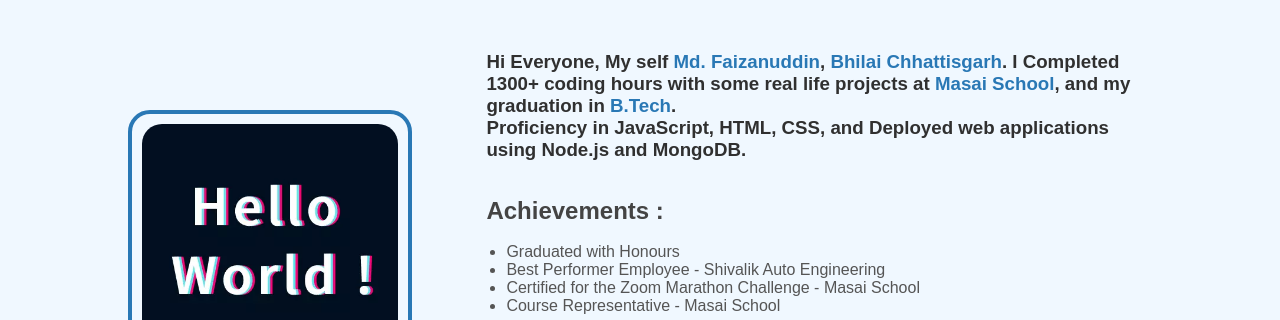
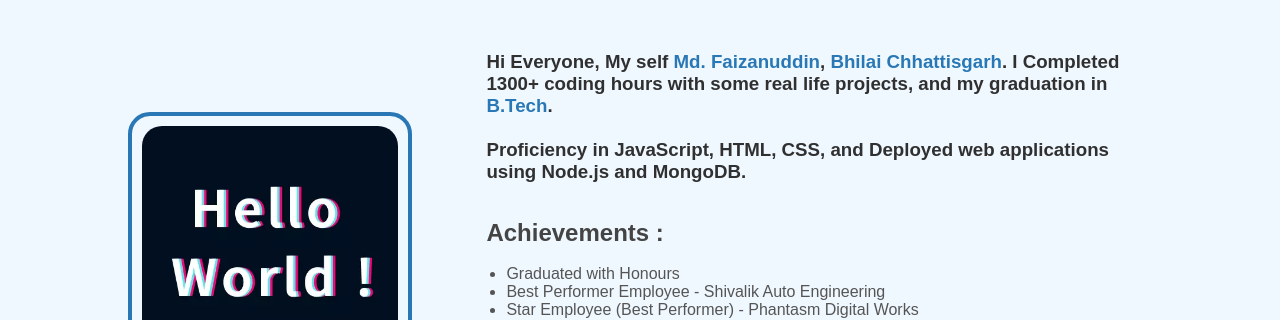
Before and after one commit to faizan0505/faizan0505.github.io, a website: page index.html in a window 1280 px wide. Shown: the part 645-965 px from the top of the page. Drawn offline with nearby package versions, Linux system fonts and the light colour scheme.

Commit message:
Rectifications

```diff
--- a/index.html
+++ b/index.html
@@ -161,8 +161,9 @@
                 <h3 id="user-detail-intro">
                     Hi Everyone, My self <span class="blue">Md. Faizanuddin</span>,
                     <span class="blue">Bhilai Chhattisgarh</span>. I Completed 1300+
-                    coding hours with some real life projects at <span class="blue">Masai School</span>,
-                    and my graduation in <span class="blue">B.Tech</span>. <br>
+                    coding hours with some real life projects,
+                     <!-- <span class="blue">Masai School</span>, -->
+                    and my graduation in <span class="blue">B.Tech</span>. <br> <br>
                     Proficiency in JavaScript, HTML, CSS, and Deployed web applications
                     using Node.js and MongoDB.
 
@@ -175,8 +176,9 @@
                 <ul class="grey ul">
                     <li>Graduated with Honours</li>
                     <li>Best Performer Employee - Shivalik Auto Engineering</li>
-                    <li>Certified for the Zoom Marathon Challenge - Masai School</li>
-                    <li>Course Representative - Masai School</li>
+                    <li>Star Employee (Best Performer) - Phantasm Digital Works</li>
+                    <!-- <li>Certified for the Zoom Marathon Challenge - Masai School</li>
+                    <li>Course Representative - Masai School</li> -->
                 </ul>
                 <br> <br>
                 <h2 class="white">
@@ -192,7 +194,7 @@
     </div>
 
     <div id="skills">
-        <br> <br> <br> <br> <br>
+        <br> <br> <br> <br>
         <h1 class="skhead">Professional<span style="white-space: pre;" class="blue"> Skills</span></h1>
 
         <div id="pskill">
@@ -346,7 +348,7 @@
             <img src="images/education.jpg" alt="">
         </div>
         <span style="height: 12vh;" class="line"></span>
-        <div class="edudetail">
+        <!-- <div class="edudetail">
             <br>
             <div>
                 <h3><span class="blue">Full Stack Web Developement</span></h3>
@@ -362,7 +364,7 @@
         </div>
         <br>
         <span class="line"></span>
-        <br>
+        <br> -->
         <div class="edudetail">
             <div>
                 <h3><span class="blue">B.Tech - Mechanical Engineering</span></h3>
```
Also changed, not shown: 2 other files.
